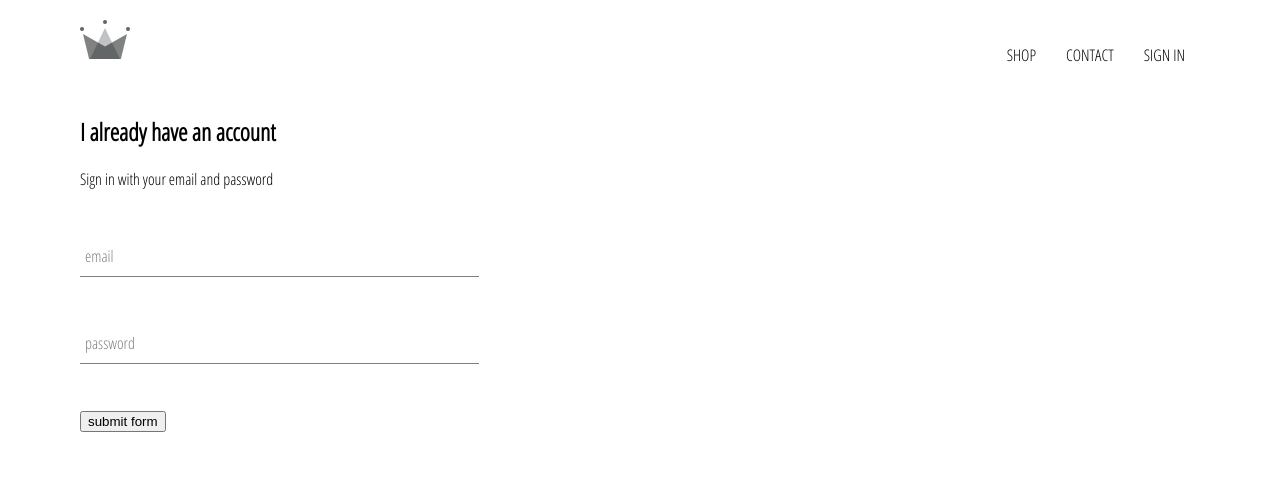
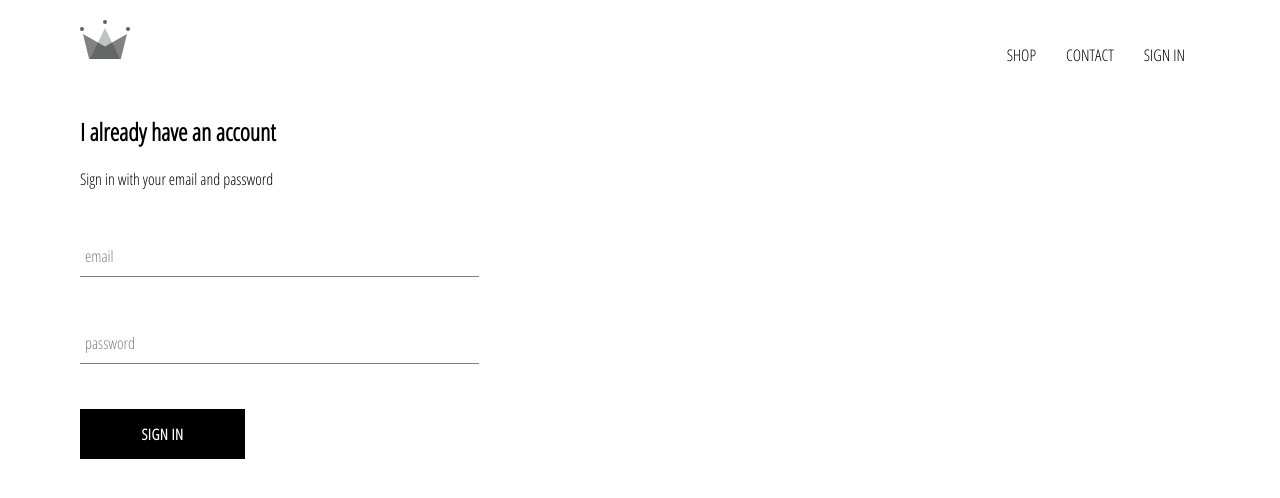
Before and after one commit to serverless-yoda/agora-codes, a React (Create React App) app: page /signin in a window 1280 px wide. Shown: the top 498 px of the page. Built offline with nearby package versions, Linux system fonts and the light colour scheme.

Commit message:
add FormButton component

```diff
--- /dev/null
+++ b/src/components/form-button/form-button.component.jsx
@@ -0,0 +1,10 @@
+import React from 'react'
+import './form-button.style.scss'
+
+const FormButton = ({children, ...otherProps}) => (
+    <button className='custom-button' {...otherProps}>
+        {children}
+    </button>
+)
+
+export default FormButton
--- /dev/null
+++ b/src/components/form-button/form-button.style.scss
@@ -0,0 +1,22 @@
+.custom-button {
+    min-width: 165px;
+    width: auto;
+    height: 50px;
+    letter-spacing: 0.5px;
+    line-height: 50px;
+    padding: 0 35px 0 35px;
+    font-size: 15px;
+    background-color: black;
+    color: white;
+    text-transform: uppercase;
+    font-family: 'Open Sans Condensed';
+    font-weight: bolder;
+    border: none;
+    cursor: pointer;
+
+    &:hover {
+      background-color: white;
+      color: black;
+      border: 1px solid black;
+    }
+  }
--- a/src/components/sign-in/sign-in.component.jsx
+++ b/src/components/sign-in/sign-in.component.jsx
@@ -1,6 +1,7 @@
 import React from 'react'
 import './sign-in.style.scss'
 import FormInput from '../form-input/form-input.component'
+import FormButton from '../form-button/form-button.component'
 
 class SignIn extends React.Component {
     constructor(props) {
@@ -48,7 +49,7 @@
                         handleChange={this.handleChange}/>
 
 
-                    <input type="submit" value="submit form"/>
+                    <FormButton type="submit">Sign In</FormButton>
                 </form>
             </div>
         )
```
